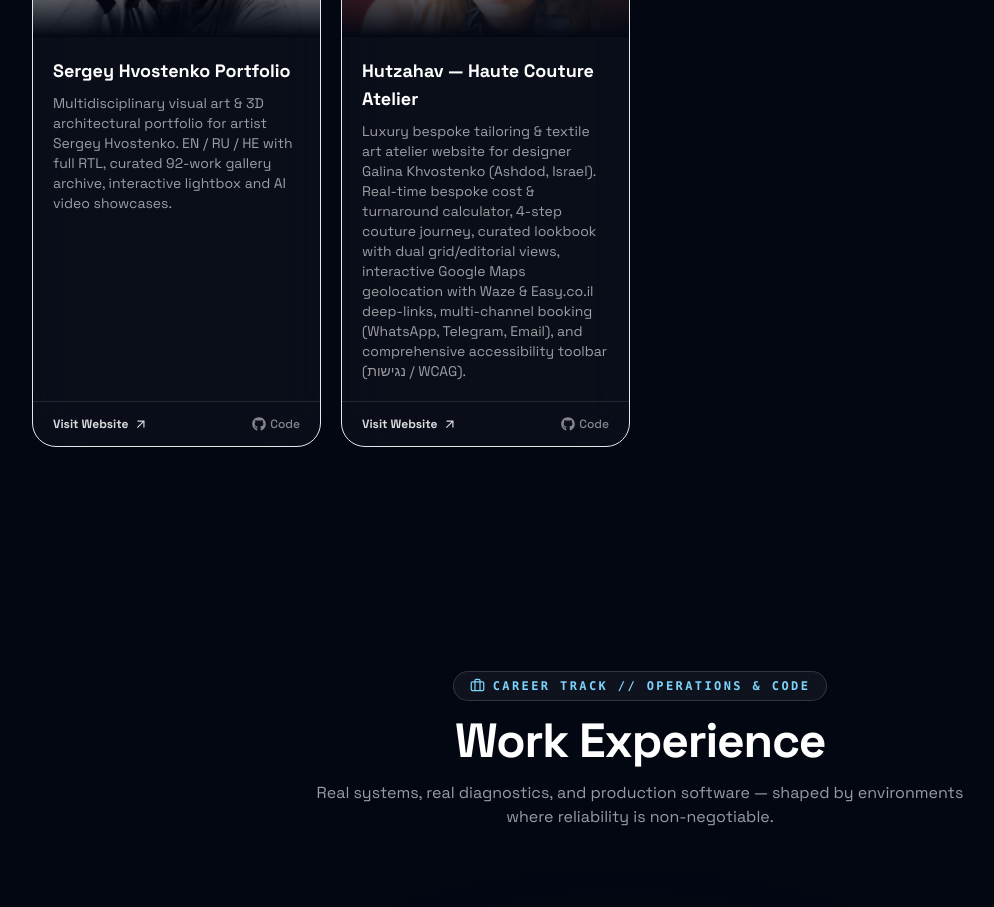
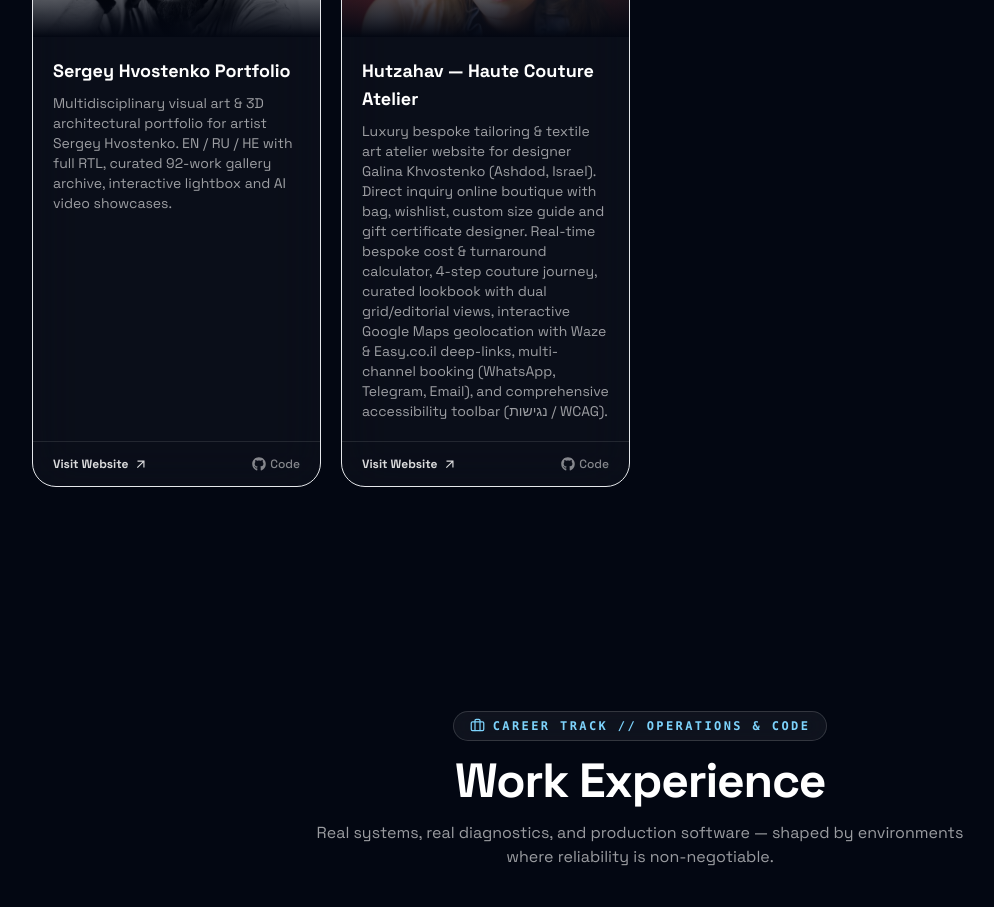
Before and after one commit to ilyajavadeveloper/portfolio, a React (Vite) app: page / in a window 1280 px wide. Shown: the part 7460-8367 px from the top of the page, without its empty margins (0-994 px from the left). Built offline with nearby package versions, Linux system fonts and the light colour scheme.

Commit message:
docs: update Hutzahav atelier project description in portfolio

```diff
--- a/src/constants/index.jsx
+++ b/src/constants/index.jsx
@@ -270,7 +270,7 @@ export const PROJECTS = [
         name: "Hutzahav — Haute Couture Atelier",
         category: "landing",
         description:
-            "Luxury bespoke tailoring & textile art atelier website for designer Galina Khvostenko (Ashdod, Israel). Real-time bespoke cost & turnaround calculator, 4-step couture journey, curated lookbook with dual grid/editorial views, interactive Google Maps geolocation with Waze & Easy.co.il deep-links, multi-channel booking (WhatsApp, Telegram, Email), and comprehensive accessibility toolbar (נגישות / WCAG).",
+            "Luxury bespoke tailoring & textile art atelier website for designer Galina Khvostenko (Ashdod, Israel). Direct inquiry online boutique with bag, wishlist, custom size guide and gift certificate designer. Real-time bespoke cost & turnaround calculator, 4-step couture journey, curated lookbook with dual grid/editorial views, interactive Google Maps geolocation with Waze & Easy.co.il deep-links, multi-channel booking (WhatsApp, Telegram, Email), and comprehensive accessibility toolbar (נגישות / WCAG).",
         link: "https://github.com/hvostenko-dev/hutzahav",
         github: `${GITHUB}/hutzahav`,
         image: "/projects/hutzahav.jpg",
```
